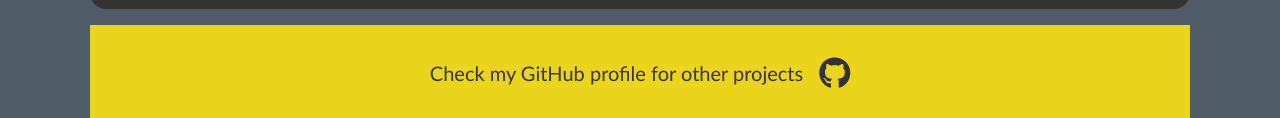
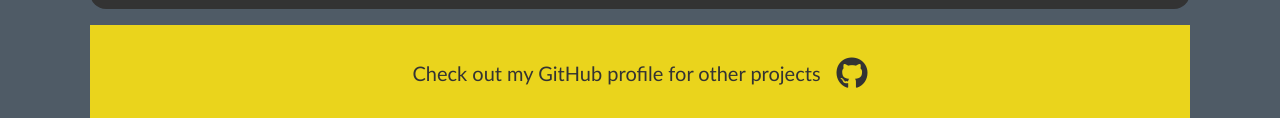
Before and after one commit to Lethalos/Javascript-Apps, a plain HTML site: page index.html in a window 1280 px wide. Shown: the part 2452-2570 px from the top of the page. Drawn offline with Linux system fonts and the light colour scheme.

Commit message:
Update index.html

```diff
--- a/index.html
+++ b/index.html
@@ -87,7 +87,7 @@
     <footer>
       <div class="container">
         <a href="https://github.com/Lethalos" target="_blank">
-          Check my GitHub profile for other projects
+          Check out my GitHub profile for other projects
         </a>
         <a href="https://github.com/Lethalos" target="_blank"
           ><i class="fa-brands fa-github"></i
```
